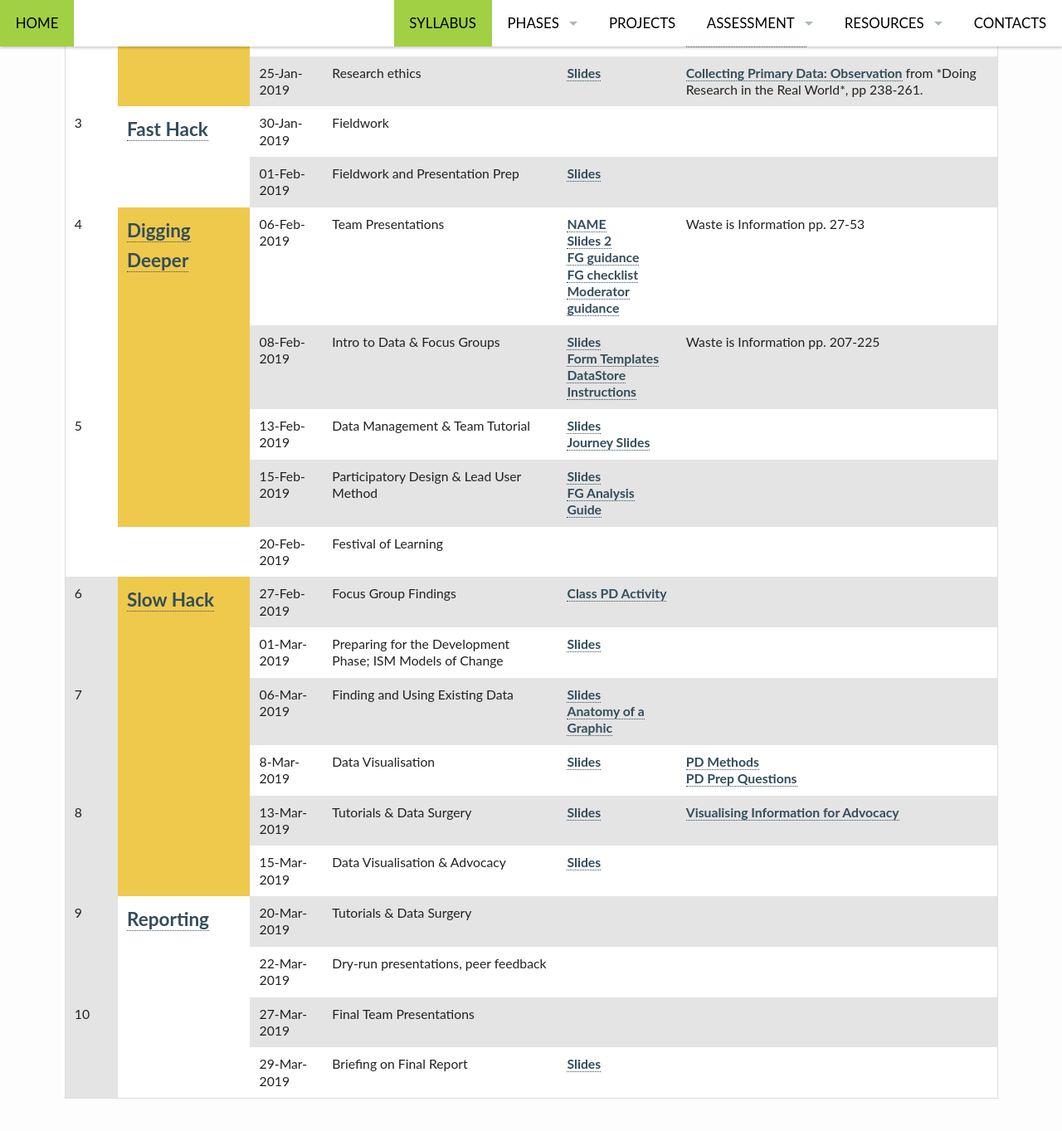
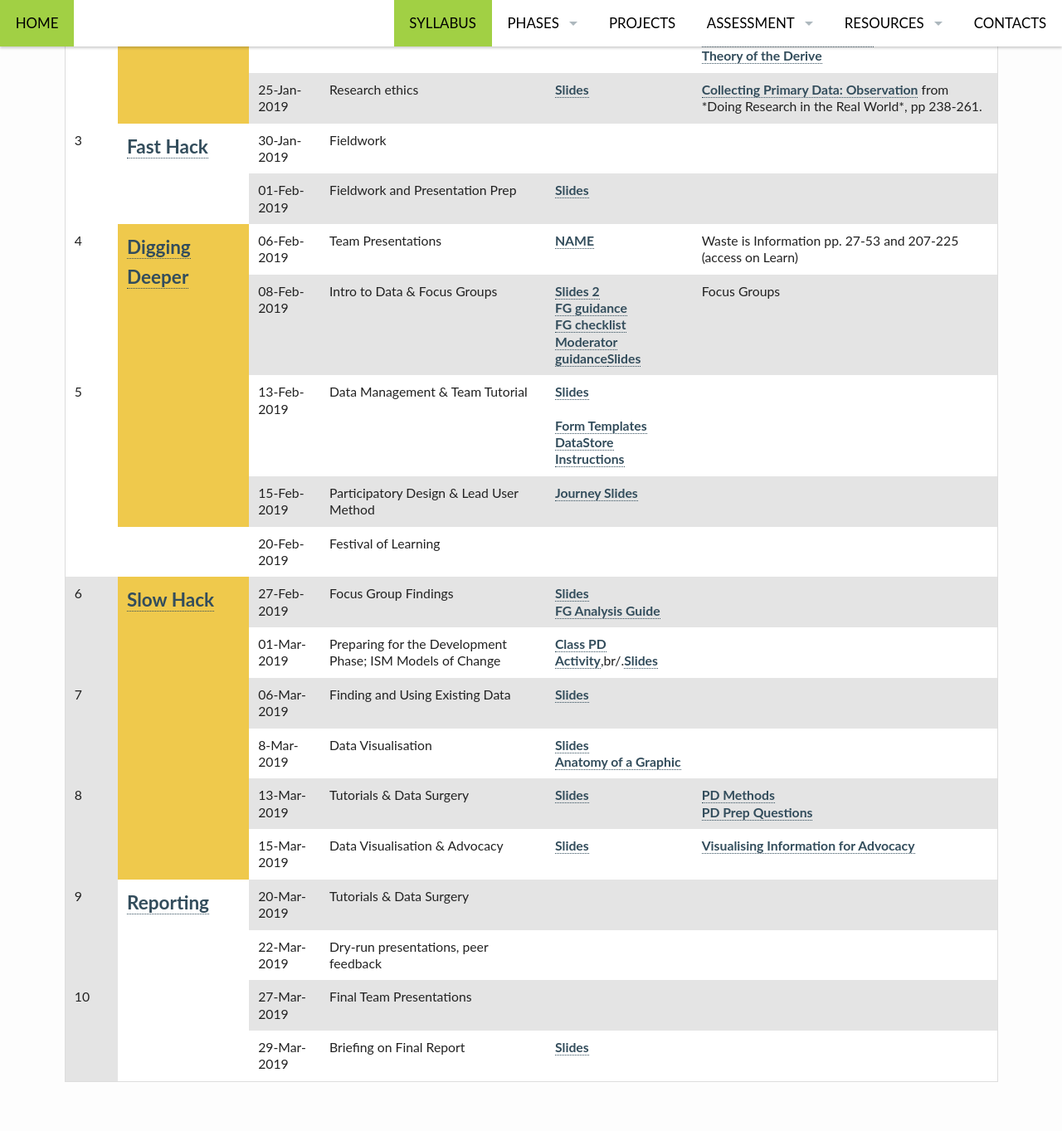
Before and after one commit to edinburghlivinglab/ddc, a Jekyll site: the page built from pages/syllabus.md, in a window 1280 px wide and 1400 px high, scrolled down 1106 px. Shown: the top 1363 px of the window at 83% size. Built offline with Jekyll 4.4.1, drawn with Linux system fonts in a browser that asks for light colours.

Commit message:
Update syllabus.md

```diff
--- a/pages/syllabus.md
+++ b/pages/syllabus.md
@@ -138,39 +138,37 @@ permalink: "/syllabus/"
                 <td>Team Presentations</td>
                 <td>
                 <a href="{{ site.baseurl }}/slides/NAME" target="_blank">NAME</a><br/>
-                <a href="{{ site.baseurl }}/course_docs/focus_group_slides.pdf" target="_blank">Slides 2</a><br/>
-                    <a href="{{ site.baseurl }}/course_docs/DDS_focus_groups_guidance.pdf" target="_blank">FG guidance</a><br/>
-                    <a href="{{ site.baseurl }}/course_docs/DDS_focus_groups_checklist.pdf" target="_blank">FG checklist</a><br/>
-                    <a href="{{ site.baseurl }}/course_docs/DDS_moderator_guidance.pdf" target="_blank">Moderator guidance</a>
                 </td>
                 <td>
-                Waste is Information pp. 27-53
+                Waste is Information pp. 27-53 and 207-225 (access on Learn)
                 </td>
             </tr>
             <tr>
                 <td>08-Feb-2019</td>
                 <td>Intro to Data &amp; Focus Groups</td>
                 <td>
-                <a href="{{ site.baseurl }}/slides/NAME.html" target="_blank">Slides</a><br/>
-                <a href="{{ site.baseurl }}/form_templates#focus_group_templates">Form Templates</a><br/>
-                <a href="{{ site.baseurl }}/data_store">DataStore Instructions</a>
+                <a href="{{ site.baseurl }}/course_docs/focus_group_slides.pdf" target="_blank">Slides 2</a><br/>
+                    <a href="{{ site.baseurl }}/course_docs/DDS_focus_groups_guidance.pdf" target="_blank">FG guidance</a><br/>
+                    <a href="{{ site.baseurl }}/course_docs/DDS_focus_groups_checklist.pdf" target="_blank">FG checklist</a><br/>
+                    <a href="{{ site.baseurl }}/course_docs/DDS_moderator_guidance.pdf" target="_blank">Moderator guidance</a><a href="{{ site.baseurl }}/slides/NAME.html" target="_blank">Slides</a>
                 </td>
-                <td>Waste is Information pp. 207-225</td>
+                <td>Focus Groups</td>
             </tr>
             <tr>
                 <td rowspan="2">5</td>
                 <td>13-Feb-2019</td>
                 <td>Data Management &amp; Team Tutorial</td>
                 <td><a href="{{ site.baseurl }}/slides/NAME.html" target="_blank">Slides</a><br/>
-                    <a href="{{ site.baseurl }}/course_docs/journeys.pdf" target="_blank">Journey Slides</a><br/>
+                <br/>
+                <a href="{{ site.baseurl }}/form_templates#focus_group_templates">Form Templates</a><br/>
+                <a href="{{ site.baseurl }}/data_store">DataStore Instructions</a>
                 </td>
                 <td>&nbsp;</td>
             </tr>
             <tr>
                 <td>15-Feb-2019</td>
                 <td>Participatory Design &amp; Lead User Method</td>
-                <td><a href="{{ site.baseurl }}/course_docs/FocusGroup_Analysis_slides.pdf" target="_blank">    Slides</a><br/>
-                <a href="{{ site.baseurl }}/course_docs/analysis_session_instructions.pdf" target="_blank">FG Analysis Guide</a>
+                <td><a href="{{ site.baseurl }}/course_docs/journeys.pdf" target="_blank">Journey Slides</a><br/>
                 </td>
                 <td>&nbsp;</td>
             </tr>
@@ -189,43 +187,45 @@ permalink: "/syllabus/"
                 </td>
                 <td>27-Feb-2019</td>
                 <td>Focus Group Findings</td>
-                <td><a href="{{ site.baseurl }}/course_docs/PD_class_activity_handout.pdf">Class PD Activity</a></td>
+                <td><a href="{{ site.baseurl }}/course_docs/FocusGroup_Analysis_slides.pdf" target="_blank">    Slides</a><br/>
+                <a href="{{ site.baseurl }}/course_docs/analysis_session_instructions.pdf" target="_blank">FG Analysis Guide</a>
+                </td>
                 <td>&nbsp;</td>
             </tr>
             <tr>
                 <td>01-Mar-2019</td>
                 <td>Preparing for the Development Phase; ISM Models of Change</td>
-                <td><a href="{{ site.baseurl }}/slides/NAME.html" target="_blank">Slides</a></td>
+                <td><a href="{{ site.baseurl }}/course_docs/PD_class_activity_handout.pdf">Class PD Activity</a>,br/.<a href="{{ site.baseurl }}/slides/NAME.html" target="_blank">Slides</a></td>
                 <td>&nbsp;</td>
             </tr>
             <tr>
                 <td rowspan="2">7</td>
                 <td>06-Mar-2019</td>
                 <td>Finding and Using Existing Data</td>
-                <td><a href="{{ site.baseurl }}/slides/week7-1.html" target="_blank">Slides</a><br/>
-                    <a href="https://infoactive.co/data-design/ch14.html">Anatomy of a Graphic</a>
+                <td><a href="{{ site.baseurl }}/slides/week7-1.html" target="_blank">Slides</a>
+
                 </td>
                 <td>&nbsp;</td>
             </tr>
             <tr>
                 <td>8-Mar-2019</td>
                 <td>Data Visualisation</td>
-                <td><a href="{{ site.baseurl }}/slides/NAME.html" target="_blank">Slides</a></td>
-                <td><a href="{{ site.baseurl }}/course_docs/PD_methods_table_final.pdf" target="_blank">PD Methods</a><br/>
-                <a href="{{ site.baseurl }}/course_docs/PD_prep_questions.pdf" target="_blank">PD Prep Questions</a></td>
+                <td><a href="{{ site.baseurl }}/slides/NAME.html" target="_blank">Slides</a><br/><a href="https://infoactive.co/data-design/ch14.html">Anatomy of a Graphic</a></td>
+                <td>&nbsp;</td>
             </tr>
             <tr>
                 <td rowspan="2">8</td>
                 <td>13-Mar-2019</td>
                 <td>Tutorials &amp; Data Surgery</td>
                 <td><a href="{{ site.baseurl }}/slides/NAME.html" target="_blank">Slides</a></td>
-                <td><a href="https://visualisingadvocacy.org/sites/drawingbynumbers.ttc.io/files/VIFA_singlepage_small.pdf">Visualising Information for Advocacy</a></td>
+                <td><a href="{{ site.baseurl }}/course_docs/PD_methods_table_final.pdf" target="_blank">PD Methods</a><br/>
+                <a href="{{ site.baseurl }}/course_docs/PD_prep_questions.pdf" target="_blank">PD Prep Questions</a></td>
             </tr>
             <tr>
                 <td>15-Mar-2019</td>
                 <td>Data Visualisation &amp; Advocacy</td>
                 <td><a href="{{ site.baseurl }}/slides/NAME.html" target="_blank">Slides</a></td>
-                <td>&nbsp;</td>
+                <td><a href="https://visualisingadvocacy.org/sites/drawingbynumbers.ttc.io/files/VIFA_singlepage_small.pdf">Visualising Information for Advocacy</a></td>
             </tr>
             <tr>
                 <td rowspan="2">9</td>
```
